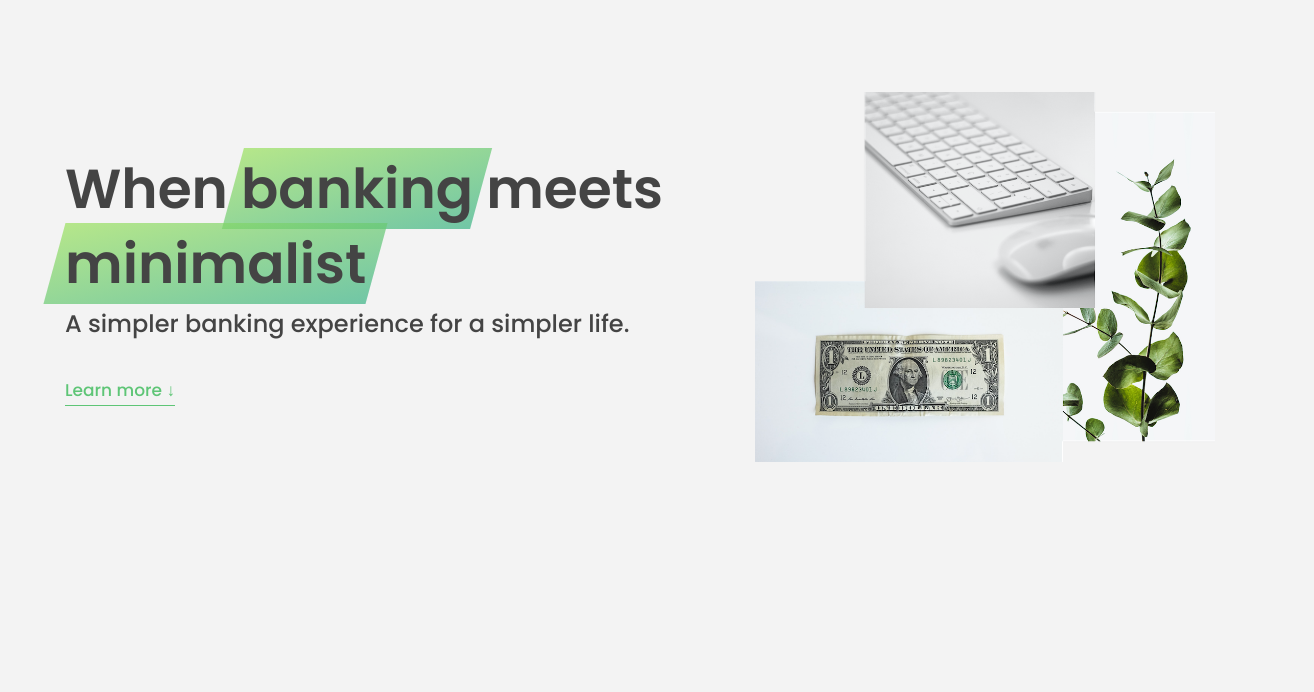
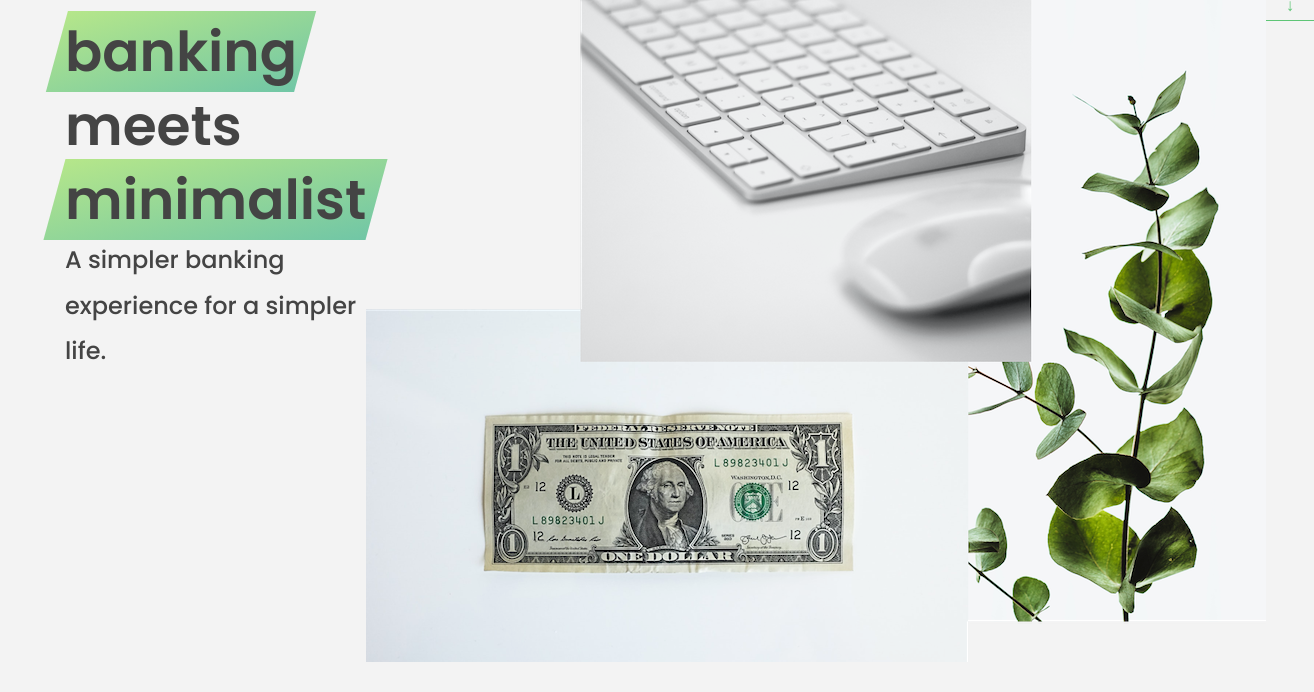
Before and after one commit to Alaa8884/Bank-web-site, a plain HTML site: page index.html in a window 1280 px wide. Shown: the part 108-800 px from the top of the page, 1314 px wide, since content can reach past the window. Drawn offline with Linux system fonts and the light colour scheme.

Commit message:
solve mistake

```diff
--- a/main.css
+++ b/main.css
@@ -301,13 +301,9 @@ img {
 .header__title {
   flex: 1;
   max-width: 115rem;
-  display: grid;
-  grid-template-columns: 3fr 2fr;
-  row-gap: 3rem;
-  align-content: center;
-  justify-content: center;
-  align-items: start;
-  justify-items: start;
+  display: flex;
+  align-items: flex-start;
+  justify-content: space-between;
 }
 
 h1 {
@@ -321,9 +317,8 @@ h4 {
 }
 
 .header__img {
+  margin-top: 60px;
   width: 100%;
-  grid-column: 2 / 3;
-  grid-row: 1 / span 4;
   transform: translateY(-6rem);
 }
 
@@ -760,7 +755,7 @@ h4 {
 }
 
 .footer__item {
-  margin-right: 5rem;
+  margin-right: 3rem;
 }
 
 .footer__link {
```
